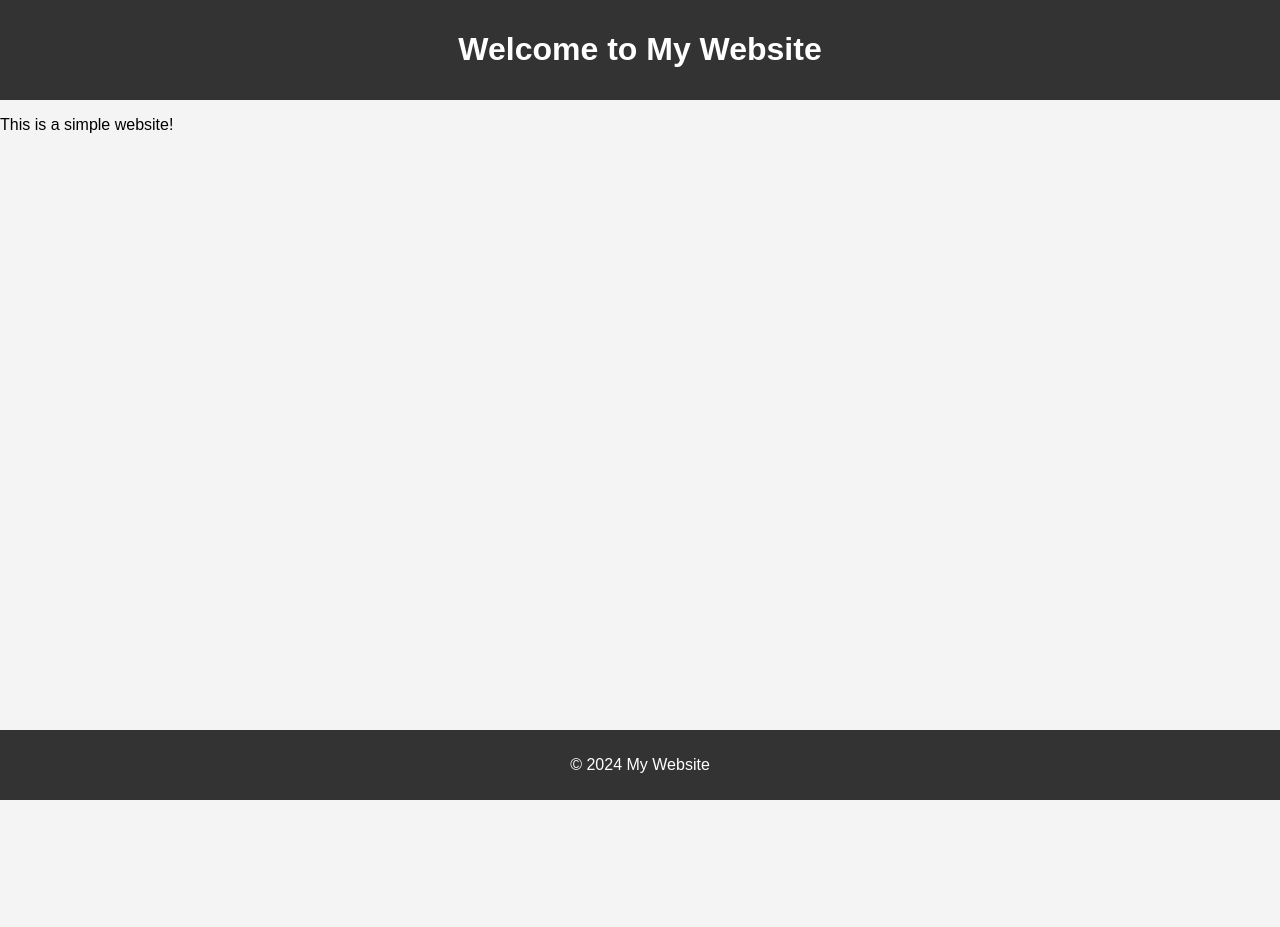
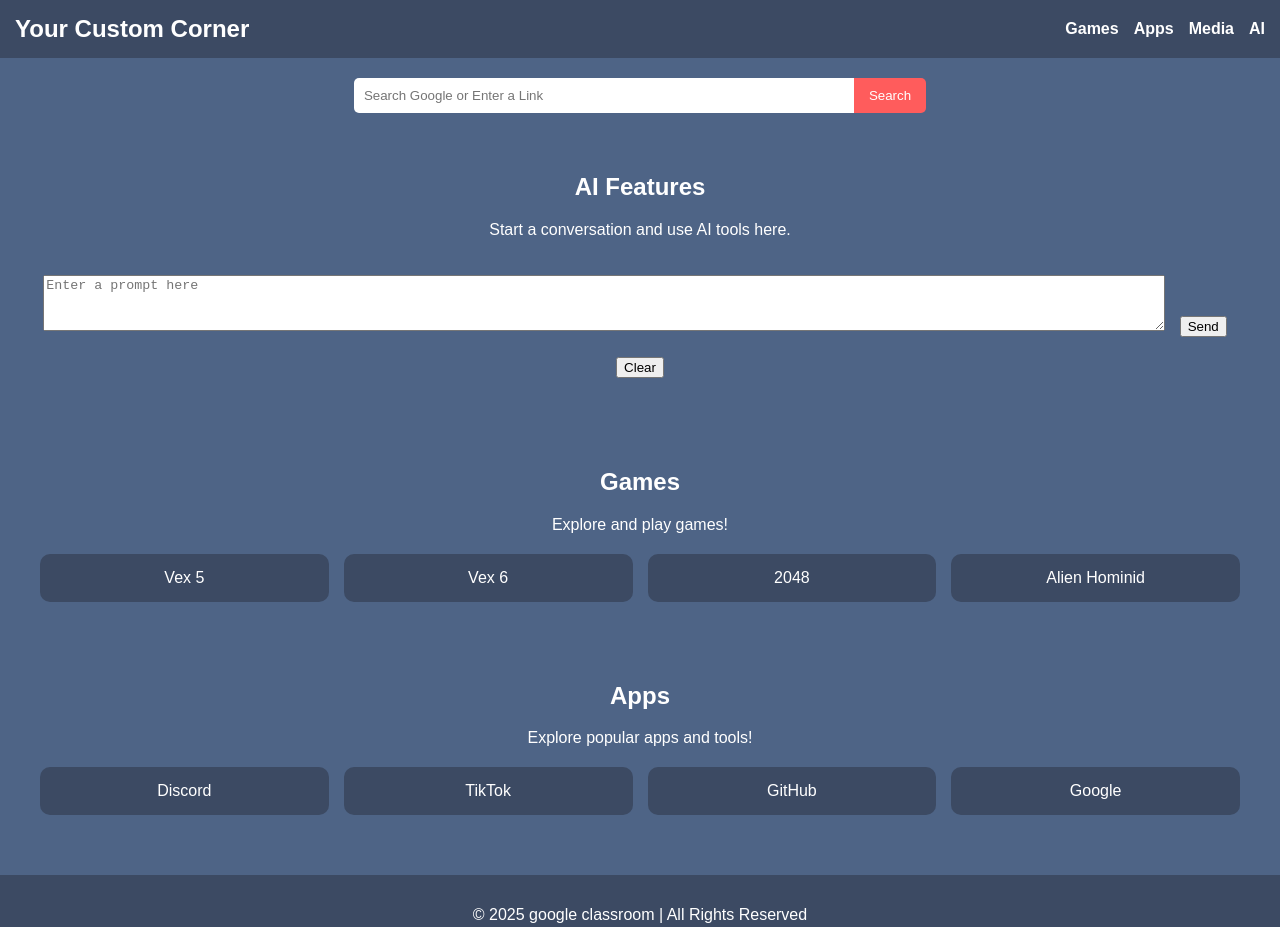
Before and after one commit to NowayyIshowspeed/My-website, a plain HTML site: page index.html in a window 1280 px wide. Before the commit the page ends 800 px from the top, so only its background shows below. Drawn offline with Linux system fonts and the light colour scheme.

Commit message:
index.html

```diff
--- a/index.html
+++ b/index.html
@@ -3,18 +3,167 @@
 <head>
     <meta charset="UTF-8">
     <meta name="viewport" content="width=device-width, initial-scale=1.0">
-    <title>Skeleton website :)</title>
-    <link rel="stylesheet" href="styles.css">
+    <title>Google Classroom</title>
+    <style>
+        body {
+            margin: 0;
+            font-family: Arial, sans-serif;
+            background-color: #4e6486;
+            color: white;
+        }
+        header {
+            background-color: #3c4a63;
+            padding: 15px;
+            display: flex;
+            justify-content: space-between;
+            align-items: center;
+        }
+        header h1 {
+            margin: 0;
+            font-size: 24px;
+        }
+        header nav {
+            display: flex;
+            gap: 15px;
+        }
+        nav a {
+            color: white;
+            text-decoration: none;
+            font-weight: bold;
+        }
+        .search-bar {
+            margin: 20px auto;
+            max-width: 600px;
+            display: flex;
+            justify-content: center;
+        }
+        .search-bar input {
+            width: 80%;
+            padding: 10px;
+            border-radius: 5px 0 0 5px;
+            border: none;
+        }
+        .search-bar button {
+            padding: 10px 15px;
+            border: none;
+            background-color: #ff5c5c;
+            color: white;
+            border-radius: 0 5px 5px 0;
+            cursor: pointer;
+        }
+        .section {
+            padding: 20px;
+            text-align: center;
+        }
+        .grid {
+            display: grid;
+            grid-template-columns: repeat(auto-fit, minmax(120px, 1fr));
+            gap: 15px;
+            margin: 20px;
+        }
+        .grid a {
+            text-decoration: none;
+            color: white;
+            background-color: #3c4a63;
+            padding: 15px;
+            border-radius: 10px;
+            text-align: center;
+        }
+        footer {
+            text-align: center;
+            padding: 15px;
+            background-color: #3c4a63;
+            margin-top: 20px;
+        }
+    </style>
+    <script>
+        // Tab cloaking function
+        document.addEventListener('visibilitychange', () => {
+            if (document.hidden) {
+                document.title = "Google Classroom";
+            } else {
+                document.title = "google classroom site";
+            }
+        });
+
+        // Basic AI chat functionality
+        function handleAIResponse() {
+            const input = document.getElementById('ai-input').value;
+            const responseArea = document.getElementById('ai-response');
+
+            if (input) {
+                const responses = {
+                    "hello": "Hello! How can I assist you today?",
+                    "how are you": "I'm just a program, but I'm here to help!",
+                    "play a game": "Sure, check out our games section above!",
+                    "bye": "Goodbye! Have a great day!"
+                };
+                responseArea.textContent = responses[input.toLowerCase()] || "I'm sorry, I don't understand that.";
+            }
+        }
+
+        // Search bar functionality
+        function handleSearch() {
+            const query = document.getElementById('search-input').value;
+            if (query) {
+                if (query.startsWith('http://') || query.startsWith('https://')) {
+                    window.open(query, '_blank');
+                } else {
+                    window.open(`https://www.google.com/search?q=${encodeURIComponent(query)}`, '_blank');
+                }
+            }
+        }
+    </script>
 </head>
 <body>
     <header>
-        <h1>Welcome to My Website</h1>
+        <h1>Your Custom Corner</h1>
+        <nav>
+            <a href="#games">Games</a>
+            <a href="#apps">Apps</a>
+            <a href="#media">Media</a>
+            <a href="#ai">AI</a>
+        </nav>
     </header>
-    <main>
-        <p>This is a simple website!</p>
-    </main>
+
+    <div class="search-bar">
+        <input id="search-input" type="text" placeholder="Search Google or Enter a Link" />
+        <button onclick="handleSearch()">Search</button>
+    </div>
+
+    <section class="section" id="ai">
+        <h2>AI Features</h2>
+        <p>Start a conversation and use AI tools here.</p>
+        <textarea id="ai-input" placeholder="Enter a prompt here" style="width: 90%; height: 50px; margin-top: 20px;"></textarea>
+        <button style="margin: 10px;" onclick="handleAIResponse()">Send</button>
+        <button style="margin: 10px;" onclick="document.getElementById('ai-input').value = ''; document.getElementById('ai-response').textContent = '';">Clear</button>
+        <div id="ai-response" style="margin-top: 20px; color: #ff5c5c;"></div>
+    </section>
+
+    <section class="section" id="games">
+        <h2>Games</h2>
+        <p>Explore and play games!</p>
+        <div class="grid">
+            <a href="https://vex5.io" target="_blank">Vex 5</a>
+            <a href="https://vex6.io" target="_blank">Vex 6</a>
+            <a href="https://2048game.com" target="_blank">2048</a>
+            <a href="https://www.crazygames.com/game/alien-hominid" target="_blank">Alien Hominid</a>
+        </div>
+    </section>
+
+    <section class="section" id="apps">
+        <h2>Apps</h2>
+        <p>Explore popular apps and tools!</p>
+        <div class="grid">
+            <a href="https://discord.com" target="_blank">Discord</a>
+            <a href="https://www.tiktok.com" target="_blank">TikTok</a>
+            <a href="https://github.com" target="_blank">GitHub</a>
+            <a href="https://www.google.com" target="_blank">Google</a>
+        </div>
+    </section>
+
     <footer>
-        <p>&copy; 2024 My Website</p>
+        <p>&copy; 2025 google classroom | All Rights Reserved</p>
     </footer>
 </body>
 </html>
```
